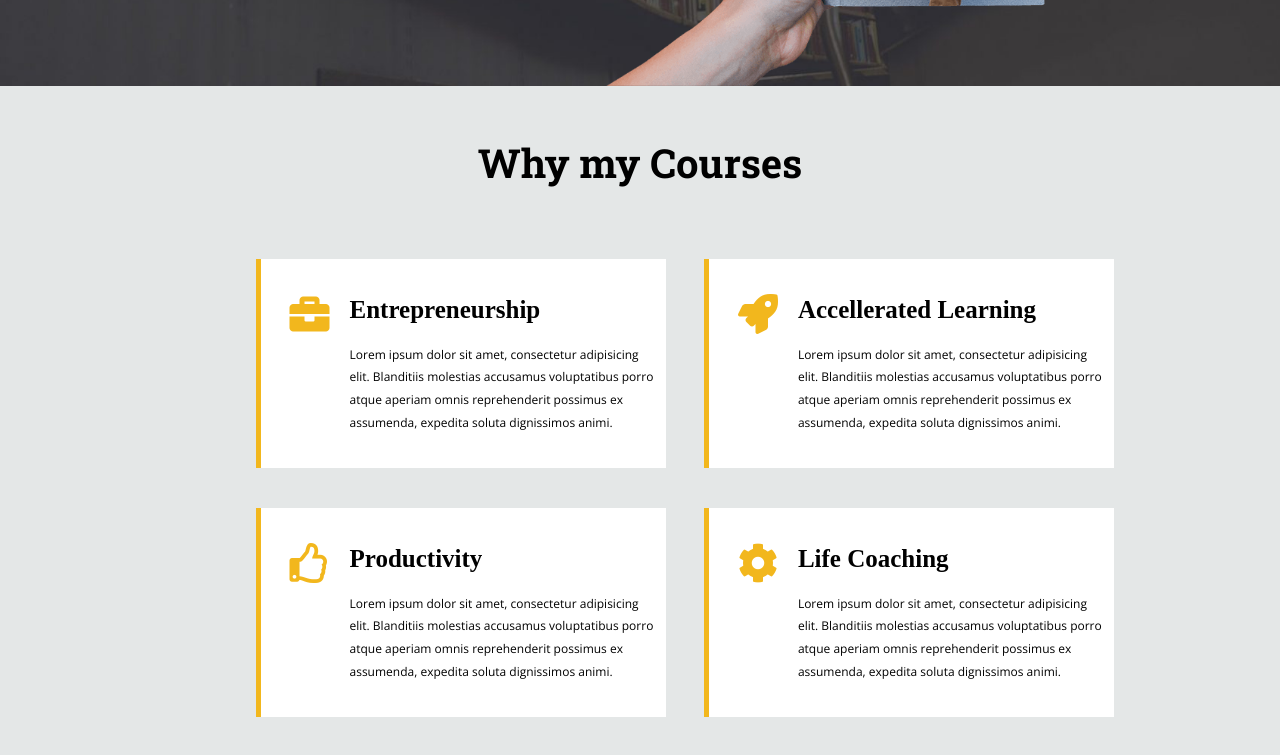
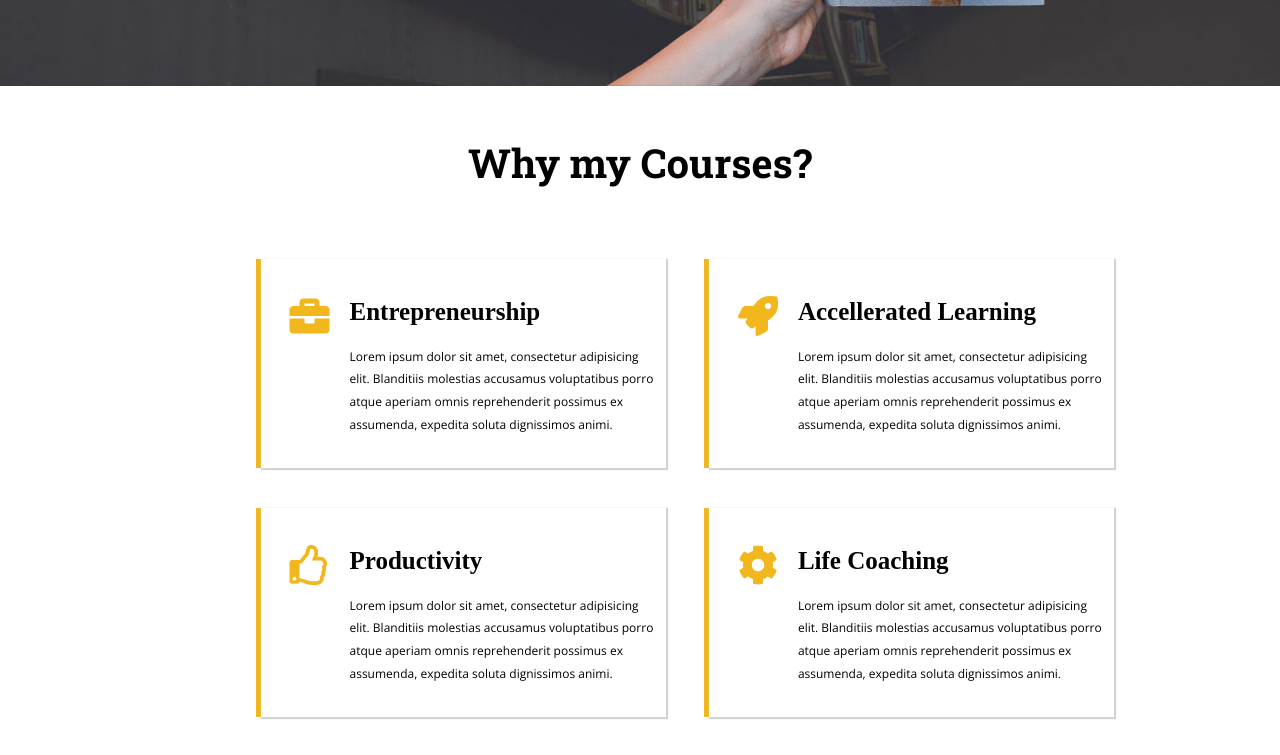
Before and after one commit to niccolosantelli/proj-html-vuejs, a plain HTML site: page index.html in a window 1280 px wide. Shown: the part 2545-3300 px from the top of the page. Drawn offline with nearby package versions, Linux system fonts and the light colour scheme.

Commit message:
sito completo 3° fase
aggiustate alla meglio schede manca l'hover alle centrali

```diff
--- a/assets/css/style.css
+++ b/assets/css/style.css
@@ -465,7 +465,6 @@ height: 37px
 /* sezione why my courses  */
 .section_my_courses{
   height: 725px;
-  background-color: #e4e7e7
 }
 .title_section_my h4{
   font-family: 'Roboto Slab';
@@ -499,8 +498,9 @@ height: 37px
 }
 .card_entre{
   width: 405px;
-  height: 205px;
+  height: 209px;
   position: relative;
+  box-shadow: 1px 1px 1px 1px lightgrey;
 }
 .icon_my{
   position: absolute;
--- a/index.html
+++ b/index.html
@@ -166,7 +166,7 @@
     <div class="section_my_courses">
       <div class="my_courses">
       <div class="tc title_section_my">
-        <h4>Why my Courses</h4>
+        <h4>Why my Courses?</h4>
       </div>
       <div class="box1_myCourses">
         <div class="Entrepership">
```
